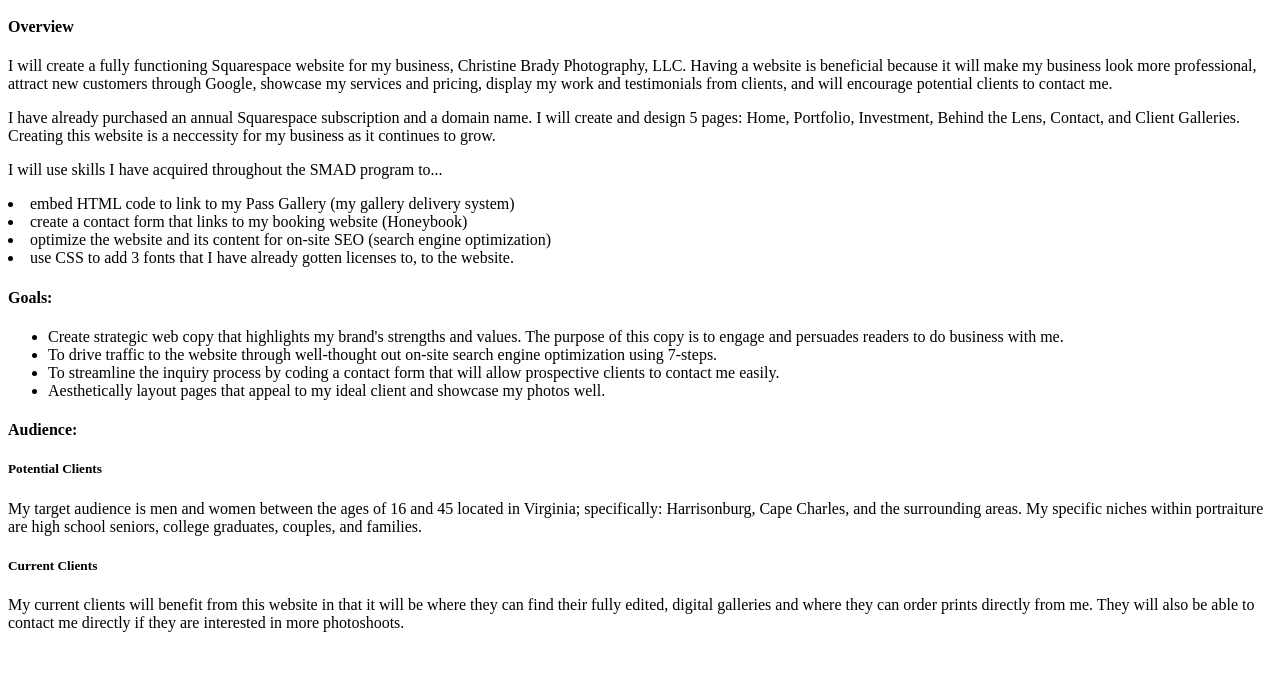
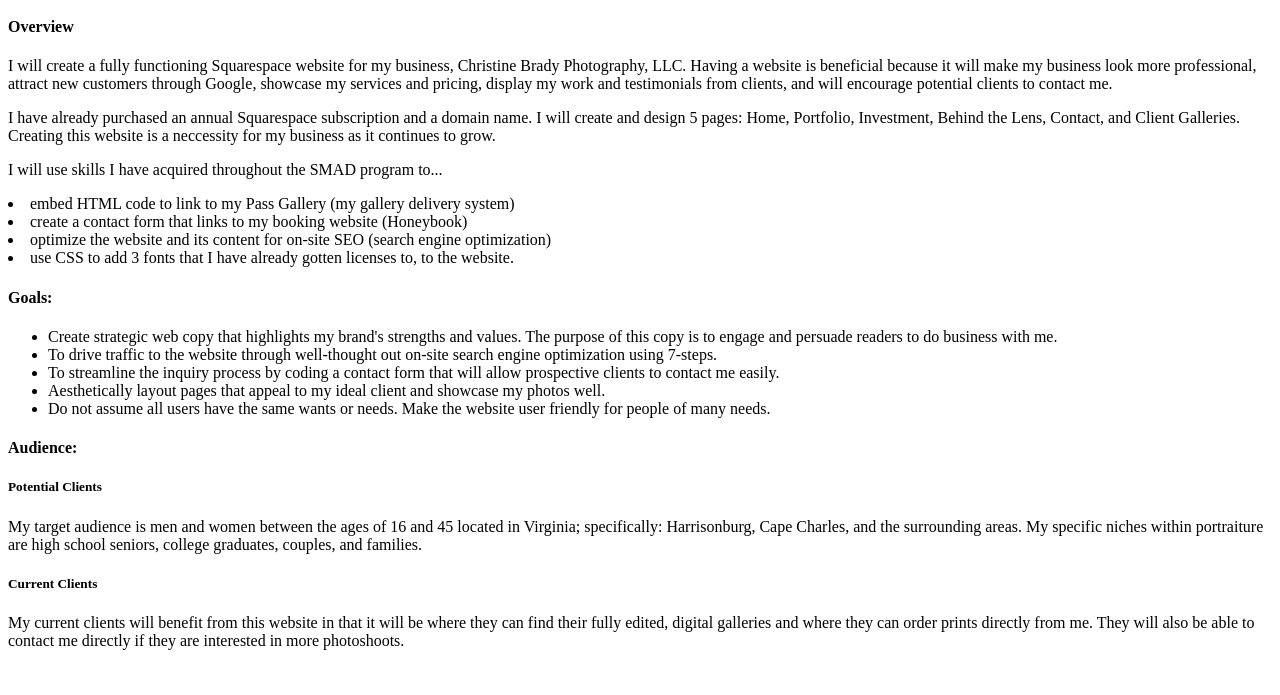
Before and after one commit to bradycs/Independent-Project, a plain HTML site: page index.html in a window 1280 px wide. Shown: the part 105-800 px from the top of the page. Drawn offline with Linux system fonts and the light colour scheme.

Commit message:
Update index.html

```diff
--- a/index.html
+++ b/index.html
@@ -37,10 +37,11 @@
 
         <h4>Goals:</h4>
         <ul>
-            <li>Create strategic web copy that highlights my brand's strengths and values. The purpose of this copy is to engage and persuades readers to do business with me. </li>
+            <li>Create strategic web copy that highlights my brand's strengths and values. The purpose of this copy is to engage and persuade readers to do business with me. </li>
             <li>To drive traffic to the website through well-thought out on-site search engine optimization using 7-steps.</li>
             <li>To streamline the inquiry process by coding a contact form that will allow prospective clients to contact me easily.</li>
             <li>Aesthetically layout pages that appeal to my ideal client and showcase my photos well. </li>
+            <li>Do not assume all users have the same wants or needs. Make the website user friendly for people of many needs.</li>
         </ul>
 
         <h4>Audience:</h4>
```
